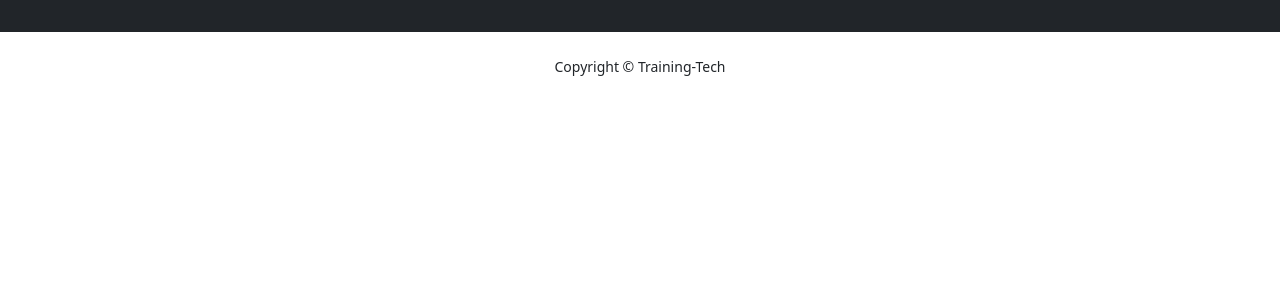
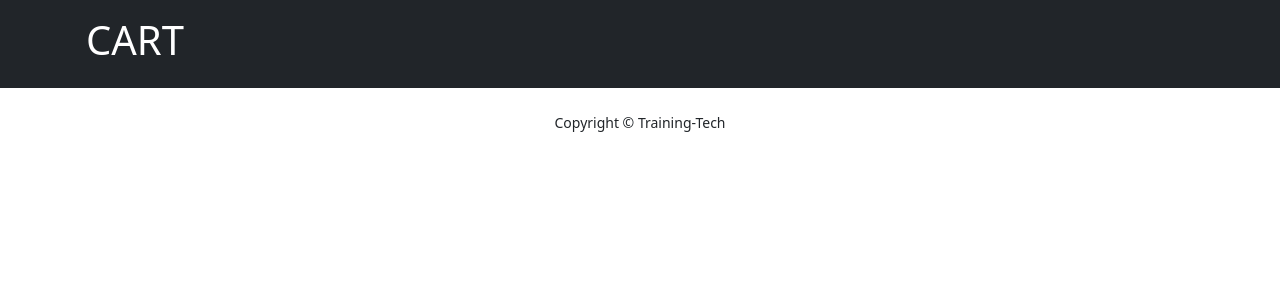
Before and after one commit to RubenValls/Training-Tech_PHP-Ecommerce, a PHP site: page /pages/cart.php in a window 1280 px wide. Shown: the part 74-374 px from the top of the page. Run offline with PHP 8.4, Linux system fonts and the light colour scheme; the visitor is signed in with stand-in values (Sample User, id 1); data that the repository does not hold is empty.

```diff
--- a/pages/cart.php
+++ b/pages/cart.php
@@ -36,6 +36,7 @@
     </nav>
     <div class="container-fluid bg-dark text-white">
             <div class="container p-3" id="cartTable">
+                <h1>CART</h1>
                 <?php
                     require_once("../functions/printCart.php");
                     showCart();
```
